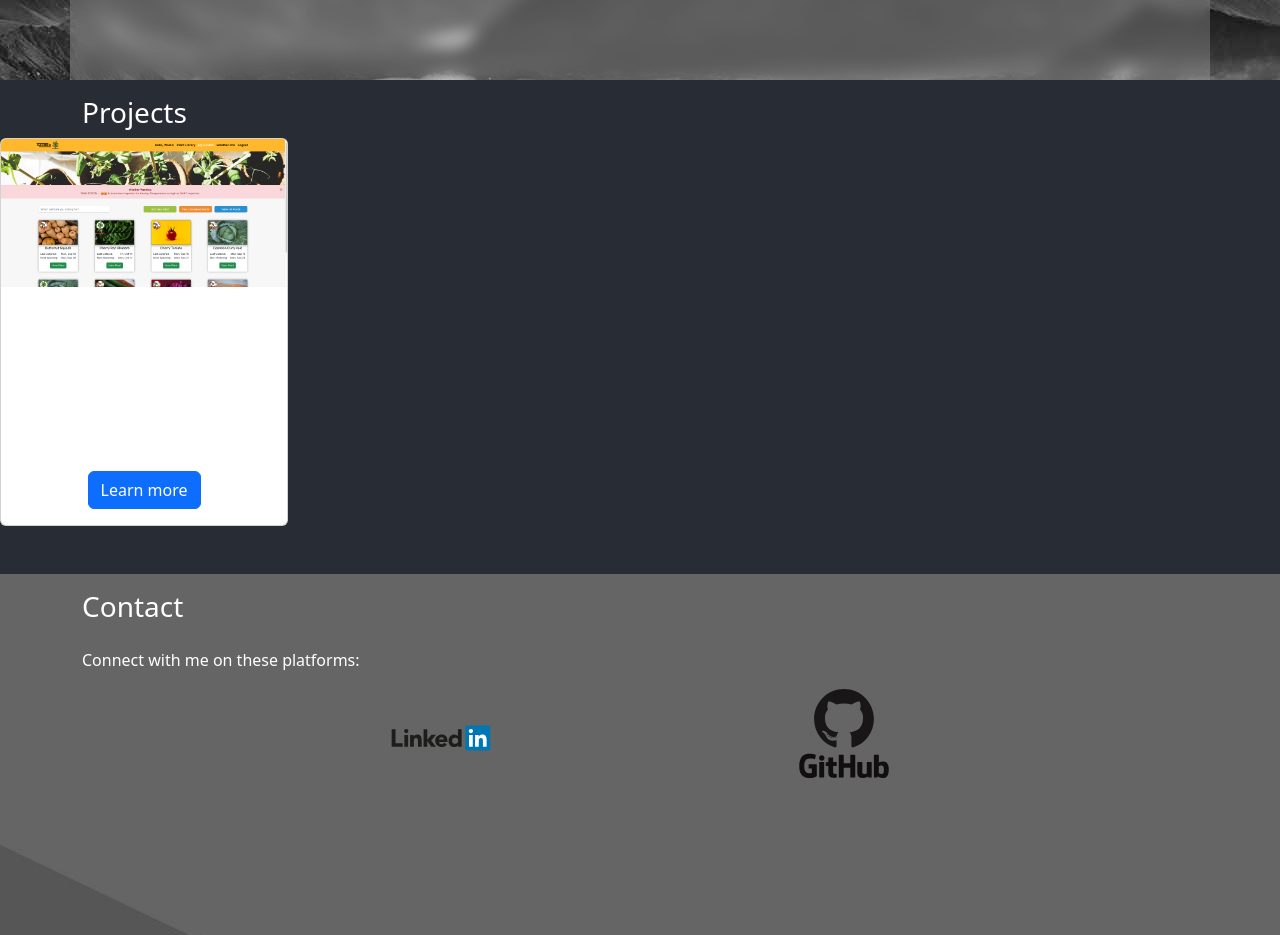
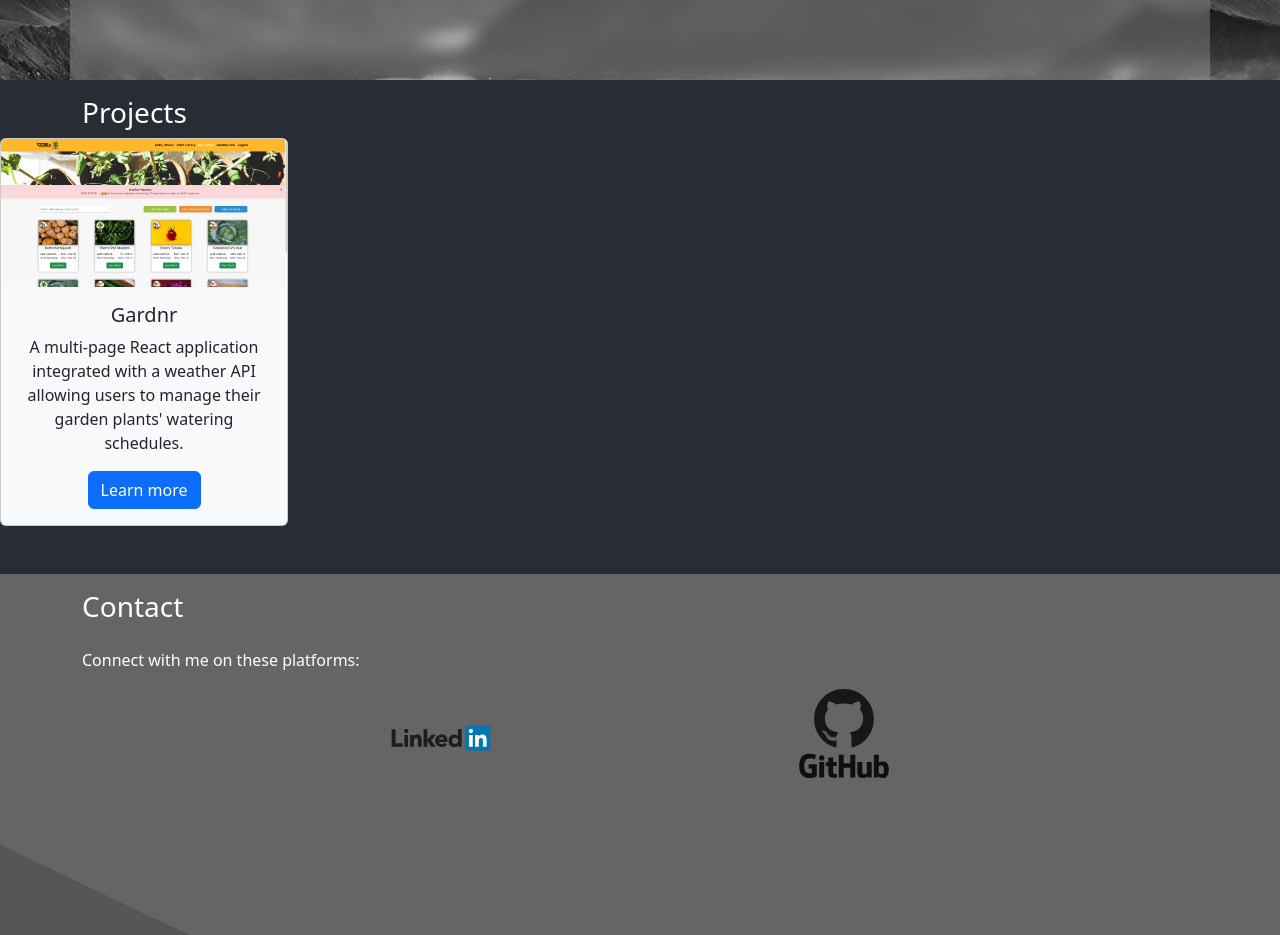
Before and after one commit to Raiza-D/my-portfolio, a React (Create React App) app: page / in a window 1280 px wide. Shown: the part 1520-2455 px from the top of the page. Built offline with nearby package versions, Linux system fonts and the light colour scheme.

Commit message:
Change font colour to dark for Card's text.

```diff
--- a/src/components/Projects.jsx
+++ b/src/components/Projects.jsx
@@ -16,7 +16,7 @@ export default function Projects() {
         <h3 className="pt-3">Projects</h3>
       </Container>
 
-      <Card style={{ width: "18rem" }} className="text-center">
+      <Card bg="light" text="dark" style={{ width: "18rem" }} className="text-center">
         <Card.Img variant="top" src={gardnrScreenshot} />
         <Card.Body>
           <Card.Title>Gardnr</Card.Title>
```
